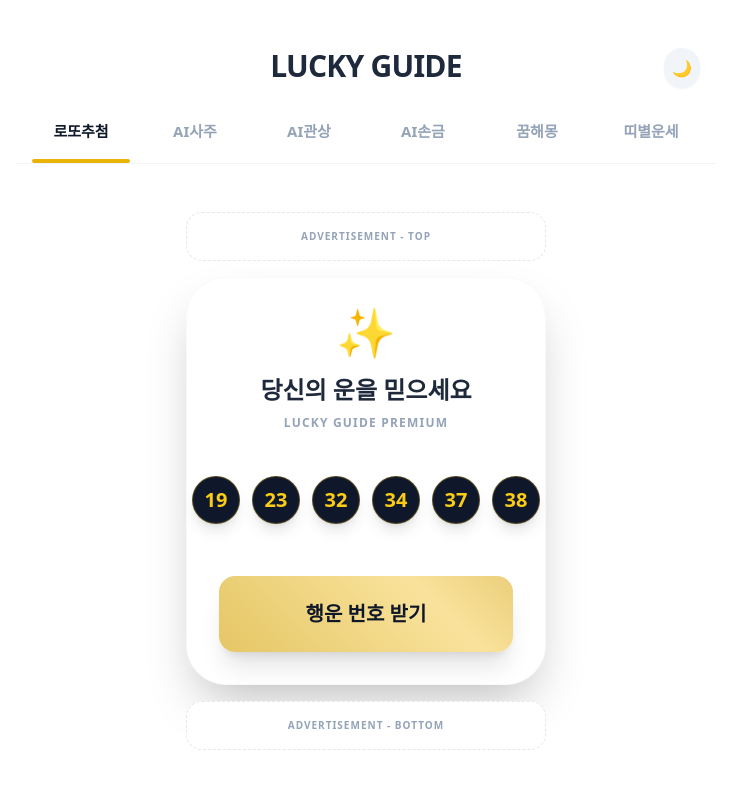
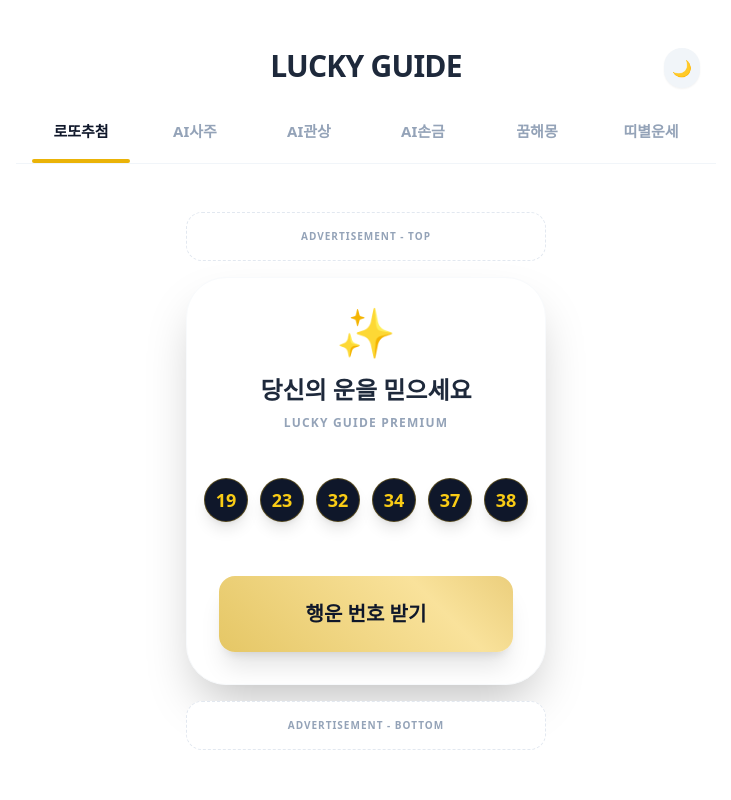
Before and after one commit to cookiekuki0204/lucky-guide, a React (Create React App) app: page / in a window 1280 px wide. Both pictures are taken after a click on the button "행운 번호 받기". Shown: the top 800 px of the page, without its empty margins (274-1005 px from the left). Built offline with nearby package versions, Linux system fonts and the light colour scheme.

Commit message:
사주,관상,손금3차 프로토 타입

```diff
--- a/src/App.js
+++ b/src/App.js
@@ -5,7 +5,6 @@ function App() {
   const [activeTab, setActiveTab] = useState('lotto');
   const [numbers, setNumbers] = useState([]);
   const [isSpinning, setIsSpinning] = useState(false);
-  // 사용하지 않는 isPrivacyOpen 제거
   const [isDarkMode, setIsDarkMode] = useState(false);
   const cardRef = useRef(null);
 
@@ -13,7 +12,6 @@ function App() {
   const [sajuData, setSajuData] = useState({ date: '', time: 'unknown' });
   const [sajuResult, setSajuResult] = useState(null);
   const [aiStep, setAiStep] = useState('input'); // input, loading, result
-  // 사용하지 않는 aiType 제거
   const [selectedImage, setSelectedImage] = useState(null);
 
   const toggleDarkMode = () => setIsDarkMode(!isDarkMode);
@@ -37,7 +35,6 @@ function App() {
     }, 1000);
   };
 
-  // 공통 AI 분석 시뮬레이션
   const startAiAnalysis = () => {
     setAiStep('loading');
     setTimeout(() => {
@@ -150,15 +147,35 @@ function App() {
         <div ref={cardRef} className={`${cardClass} capture-card`}>
           {activeTab === 'lotto' && (
             <div className="flex flex-col items-center w-full">
-              <div className="text-center mb-10"><span className="text-5xl mb-4 block animate-bounce">✨</span><h2 className="text-2xl font-black">당신의 운을 믿으세요</h2><p className="text-slate-400 text-[12px] mt-2 font-bold tracking-widest uppercase">Lucky Guide Premium</p></div>
-              <div className="flex justify-center items-center gap-3 mb-12 h-14 w-full" style={{ display: 'flex', justifyContent: 'center' }}>
+              <div className="text-center mb-10">
+                <span className="text-5xl mb-4 block animate-bounce">✨</span>
+                <h2 className="text-2xl font-black">당신의 운을 믿으세요</h2>
+                <p className="text-slate-400 text-[12px] mt-2 font-bold tracking-widest uppercase">Lucky Guide Premium</p>
+              </div>
+
+              {/* 럭키볼 컨테이너: px-4 및 max-w 제한으로 카드 양 끝에 붙는 현상 방지 */}
+              <div className="flex justify-center items-center gap-3 mb-12 h-14 w-full px-4 max-w-[320px] mx-auto" style={{ display: 'flex', justifyContent: 'center' }}>
                 {numbers.length > 0 ? numbers.map((num, i) => (
-                  <div key={i} className="lotto-ball w-12 h-12 rounded-full bg-slate-900 text-yellow-400 font-bold text-xl shadow-lg border border-yellow-500/30" style={{ display: 'table', borderCollapse: 'separate', flexShrink: 0 }}>
+                  <div
+                    key={i}
+                    className="lotto-ball w-11 h-11 rounded-full bg-slate-900 text-yellow-400 font-bold text-lg shadow-lg border border-yellow-500/30"
+                    style={{ display: 'table', borderCollapse: 'separate', flexShrink: 0, minWidth: '44px' }}
+                  >
                     <span style={{ display: 'table-cell', verticalAlign: 'middle', textAlign: 'center' }}>{num}</span>
                   </div>
                 )) : <div className="text-slate-300 text-base font-bold tracking-widest uppercase">Ready to Luck</div>}
               </div>
-              <button onClick={generateNumbers} disabled={isSpinning} style={{ background: 'linear-gradient(45deg, #D4AF37, #F9E29B, #B8860B, #F9E29B)', backgroundSize: '400% 400%', animation: isSpinning ? 'none' : 'glimmer 3s ease infinite', display: 'block', width: '100%' }} className={`py-6 rounded-2xl font-black text-slate-900 text-xl shadow-xl ${isSpinning ? 'opacity-50' : ''}`}>{isSpinning ? '기운을 모으는 중...' : '행운 번호 받기'}</button>
+
+              <div className="w-full flex justify-center">
+                <button
+                  onClick={generateNumbers}
+                  disabled={isSpinning}
+                  style={{ background: 'linear-gradient(45deg, #D4AF37, #F9E29B, #B8860B, #F9E29B)', backgroundSize: '400% 400%', animation: isSpinning ? 'none' : 'glimmer 3s ease infinite', display: 'block', width: '100%' }}
+                  className={`py-6 rounded-2xl font-black text-slate-900 text-xl shadow-xl ${isSpinning ? 'opacity-50' : ''}`}
+                >
+                  {isSpinning ? '기운을 모으는 중...' : '행운 번호 받기'}
+                </button>
+              </div>
             </div>
           )}
 
```
